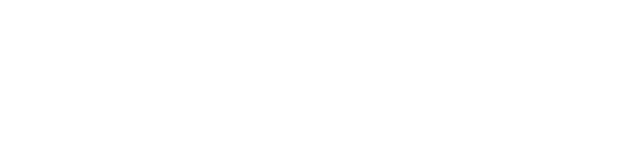
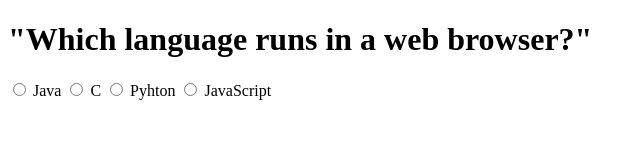
Before and after one commit to acciojob/quiz-kiransais03, a website: page main.html in a window 1280 px wide. Shown: the whole page, without its empty margins (0-641 px from the left). Drawn offline with Linux system fonts and the light colour scheme.

Commit message:
created a submission

```diff
--- a/main.html
+++ b/main.html
@@ -11,6 +11,19 @@
     <script type="text/javascript" src="./script.js">
 </script>
 
+<div class="quiz-container" id="quiz">
+	<div>
+	<h1 id="question">"Which language runs in a web browser?"</h1>
+		<input type="radio" id="a" value="a:" name="ans1">
+		<label for="a">Java</label>
+		<input type="radio" id="b" value="b:" name="ans1">
+		<label for="b">C</label>
+		<input type="radio" id="c" value="c:" name="ans1">
+		<label for="c">Pyhton</label>
+		<input type="radio" id="d" value="d:" name="ans1">
+		<label for="d">JavaScript</label>
+	</div>
+</div>
 </body>
 
 </html>
```
